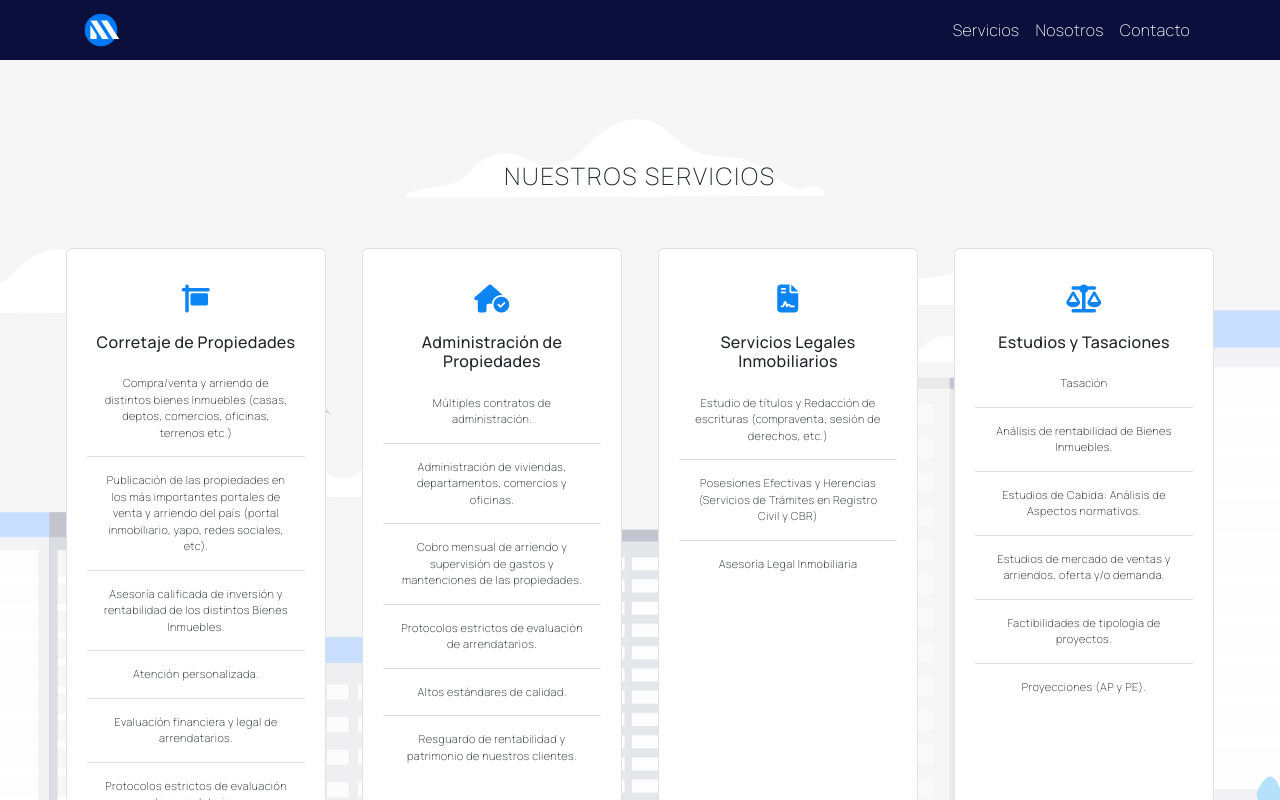
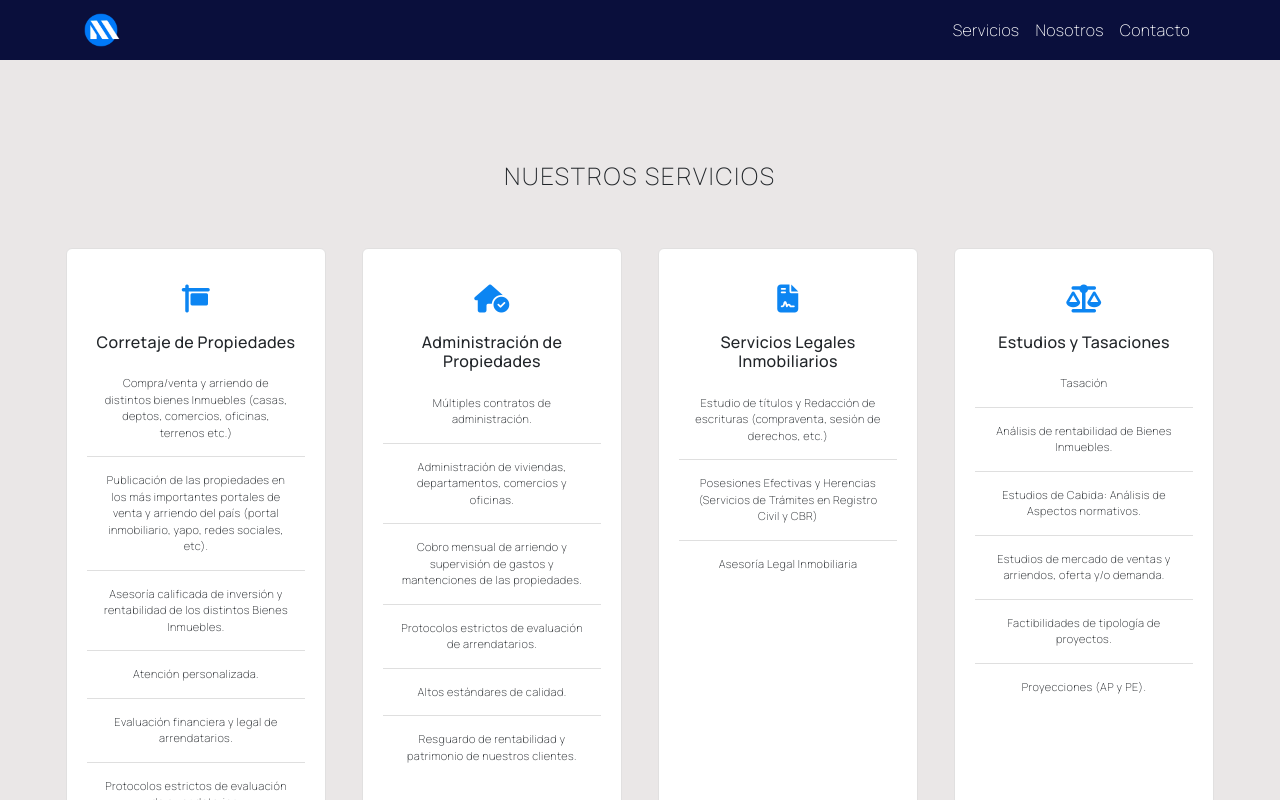
Before and after one commit to Marce3200/GMI, a React (Create React App) app: page /servicios in a window 1280 px wide. Shown: the top 800 px of the page. Built offline with nearby package versions, Linux system fonts and the light colour scheme.

Commit message:
modificacion fondo servicios por color plano

```diff
--- a/src/componentes/Servicios/servicios.css
+++ b/src/componentes/Servicios/servicios.css
@@ -1,7 +1,7 @@
 .seccion-servicio {
-  background: url(../img/fondopng.png) no-repeat fixed center ;
-
-  background-size: cover;
+  /* background: url(../img/fondopng.png) no-repeat fixed center ;
+  background-size: cover; */
+  background-color: rgb(234, 231, 231);
   max-width: 100%;
   margin: 0;
 
```
